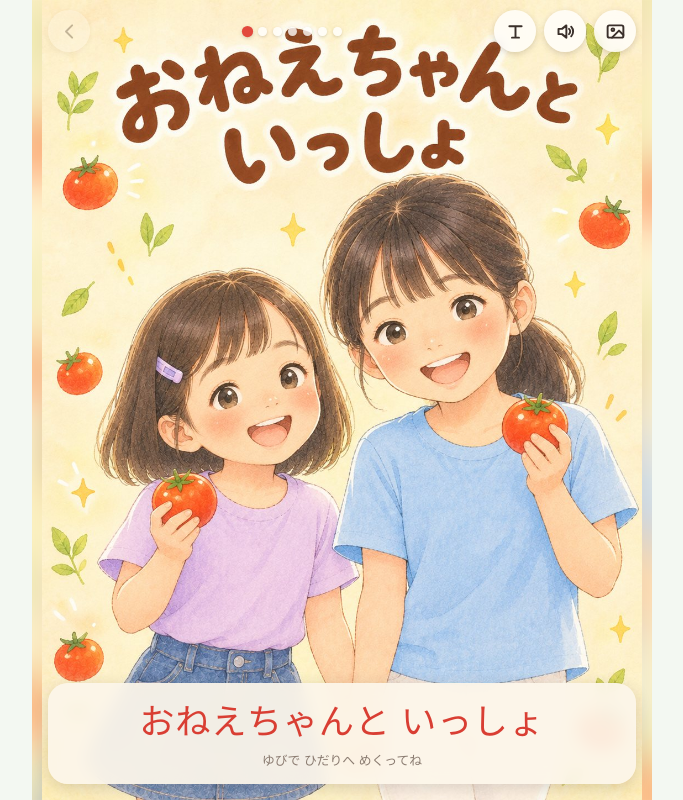
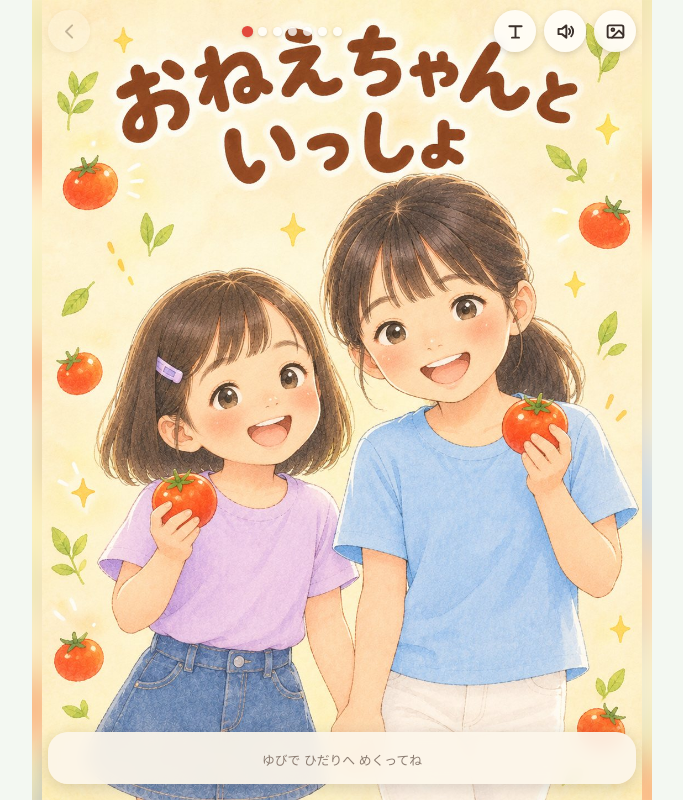
Before and after one commit to kantanapp/onee-chan, a plain HTML site: page index.html in a window 1280 px wide. Shown: the whole page, without its empty margins (298-981 px from the left). Drawn offline with Linux system fonts and the light colour scheme; a web font is replaced by a local one.

Commit message:
表紙のカードからタイトル文字を消し、めくり方の案内だけ残す
絵にタイトルが描かれているので二重になっていた。

Co-Authored-By: Claude Opus 5 <noreply@anthropic.com>

```diff
--- a/index.html
+++ b/index.html
@@ -212,7 +212,8 @@ function render(){
   } else {
     tx.className = "text"+(p.title?" title":"")+(textOn?"":" off");
     const hint = page===0 ? "ゆびで ひだりへ めくってね" : "";
-    tx.innerHTML = `<p>${p.text}</p>${hint?`<span class="hint">${hint}</span>`:""}`;
+    // the cover picture already carries the title, so its card only shows the hint
+    tx.innerHTML = (page===0?"":`<p>${p.text}</p>`)+(hint?`<span class="hint">${hint}</span>`:"");
   }
   $("dots").innerHTML = PAGES.map((_,i)=>`<span class="dot${i===page?" on":""}"></span>`).join("");
   $("back").disabled = page===0 && !ended;
```
Also changed, not shown: 1 other file.
